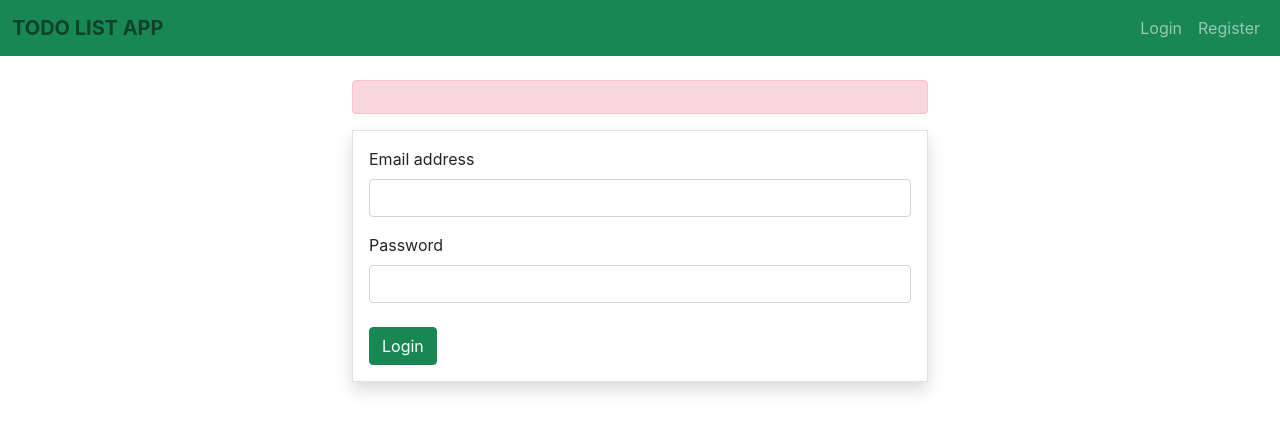
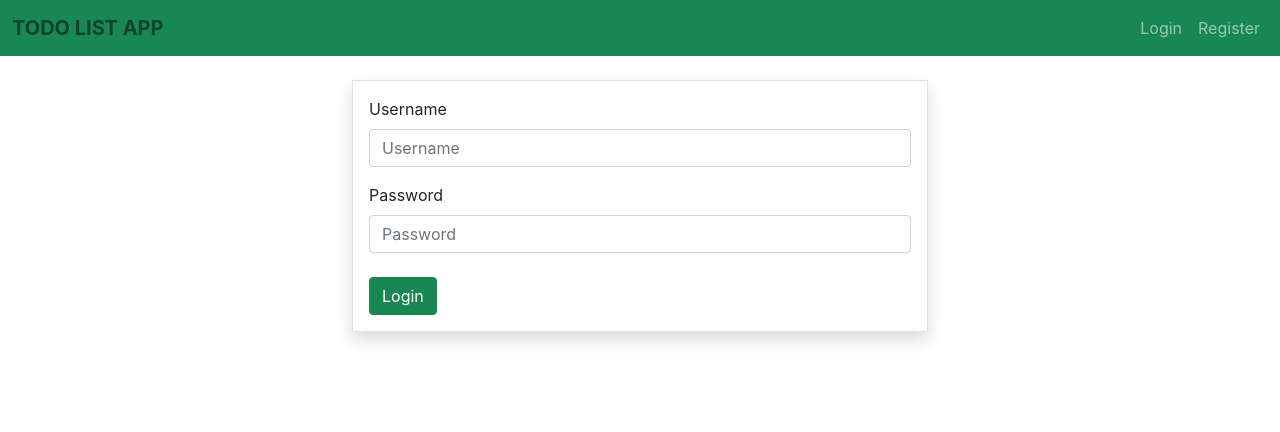
Before and after one commit to earth824/cc9-react-basic-todo-list, a React (Create React App) app: page /login in a window 1280 px wide. Shown: the top 432 px of the page. Built offline with nearby package versions, Linux system fonts and the light colour scheme.

Commit message:
finished login

```diff
--- a/package.json
+++ b/package.json
@@ -7,6 +7,7 @@
     "@testing-library/jest-dom": "^5.14.1",
     "@testing-library/react": "^11.2.7",
     "@testing-library/user-event": "^12.8.3",
+    "axios": "^0.21.4",
     "bootstrap": "^5.0.2",
     "bootstrap-icons": "^1.5.0",
     "faker": "^5.5.3",
--- a/src/App.js
+++ b/src/App.js
@@ -1,26 +1,39 @@
-import { BrowserRouter, Switch, Route } from 'react-router-dom';
+import { useContext } from 'react';
+import { Switch, Route, Redirect } from 'react-router-dom';
 import './App.css';
 import Container from './components/Container';
 import Header from './components/Header';
-import { AuthContextProvider } from './contexts/authContext';
-import Home from './pages/Home';
-import Login from './pages/Login';
-import Register from './pages/Register';
+import { AuthContext } from './contexts/authContext';
+import routes from './config/route';
 
 function App() {
+  const { user } = useContext(AuthContext);
+  const role = user ? 'user' : 'guest';
+  // routes[role] = [{ path:, component: }, ...]
   return (
-    <BrowserRouter>
-      <AuthContextProvider>
+    <>
       <Header />
       <Container>
         <Switch>
+          {routes[role].route.map(item => (
+            <Route key={item.path} exact path={item.path} component={item.component} />
+          ))}
+          <Redirect to={routes[role].redirect} />
+          {/* {user ? (
+            <>
+              <Route exact path="/" component={Home} />
+              <Redirect to="/" />
+            </>
+          ) : (
+            <>
               <Route path="/login" component={Login} />
               <Route path="/register" component={Register} />
-            <Route path="/" component={Home} />
+              <Redirect to="/login" />
+            </>
+          )} */}
         </Switch>
       </Container>
-      </AuthContextProvider>
-    </BrowserRouter>
+    </>
   );
 }
 
--- a/src/components/Header.js
+++ b/src/components/Header.js
@@ -1,9 +1,20 @@
 import { useContext } from 'react';
-import { Link } from 'react-router-dom';
+import { Link, useHistory } from 'react-router-dom';
 import { AuthContext } from '../contexts/authContext';
+import { removeToken } from '../services/localStorage';
 
 function Header() {
-  const { user } = useContext(AuthContext);
+  const { user, setUser } = useContext(AuthContext);
+
+  const history = useHistory();
+
+  const handleClickLogout = e => {
+    e.preventDefault();
+    removeToken();
+    setUser(null);
+    history.push('/login');
+  };
+
   return (
     <nav className="navbar navbar-expand-sm sticky-top navbar-dark bg-success">
       <div className="container-fluid">
@@ -20,7 +31,7 @@ function Header() {
                   </Link>
                 </li>
                 <li className="nav-item">
-                  <a href="/" className="nav-link">
+                  <a href="/" className="nav-link" onClick={handleClickLogout}>
                     Logout
                   </a>
                 </li>
--- a/src/components/LoginForm.js
+++ b/src/components/LoginForm.js
@@ -1,18 +1,56 @@
-function LoginForm() {
+import { useContext, useState } from 'react';
+import { useHistory } from 'react-router-dom';
+import axios from '../config/axios';
+import jwtDecode from 'jwt-decode';
+import { AuthContext } from '../contexts/authContext';
+import { setToken } from '../services/localStorage';
+
+function LoginForm(props) {
+  const [username, setUsername] = useState('');
+  const [password, setPassword] = useState('');
+
+  const { setUser } = useContext(AuthContext);
+
+  const history = useHistory();
+
+  const handleSubmitLogin = async e => {
+    e.preventDefault();
+    try {
+      const res = await axios.post('/login', { username, password });
+      setToken(res.data.token);
+      setUser(jwtDecode(res.data.token));
+      history.push('/');
+    } catch (err) {
+      if (err.response && err.response.status === 400) {
+        props.setError('Invalid username or password');
+        setTimeout(() => props.setError(''), 5000);
+        console.clear();
+      }
+    }
+  };
+
   return (
     <div className="border shadow p-3 mb-4">
-      <form>
+      <form onSubmit={handleSubmitLogin}>
         <div className="mb-3">
-          <label for="" className="form-label">
-            Email address
-          </label>
-          <input type="text" className="form-control" />
+          <label className="form-label">Username</label>
+          <input
+            type="text"
+            className="form-control"
+            placeholder="Username"
+            value={username}
+            onChange={e => setUsername(e.target.value)}
+          />
         </div>
         <div className="mb-4">
-          <label for="" className="form-label">
-            Password
-          </label>
-          <input type="password" className="form-control" />
+          <label className="form-label">Password</label>
+          <input
+            type="password"
+            className="form-control"
+            placeholder="Password"
+            value={password}
+            onChange={e => setPassword(e.target.value)}
+          />
         </div>
         <button type="submit" className="btn btn-success">
           Login
--- a/src/components/Notification.js
+++ b/src/components/Notification.js
@@ -1,5 +1,5 @@
 function Notification({ message, color }) {
-  return <div class={`alert alert-${color ?? 'danger'}`}>{message}</div>;
+  return <div className={`alert alert-${color ?? 'danger'}`}>{message}</div>;
 }
 
 export default Notification;
--- /dev/null
+++ b/src/config/axios.js
@@ -0,0 +1,6 @@
+import axios from 'axios';
+import { API_URL } from './env';
+
+axios.defaults.baseURL = API_URL;
+
+export default axios;
--- /dev/null
+++ b/src/config/env.js
@@ -0,0 +1,3 @@
+const API_URL = 'http://localhost:8030';
+
+export { API_URL };
--- /dev/null
+++ b/src/config/route.js
@@ -0,0 +1,30 @@
+import Home from '../pages/Home';
+import Login from '../pages/Login';
+import Register from '../pages/Register';
+
+const route = {
+  user: {
+    route: [
+      {
+        path: '/',
+        component: Home
+      }
+    ],
+    redirect: '/'
+  },
+  guest: {
+    route: [
+      {
+        path: '/login',
+        component: Login
+      },
+      {
+        path: '/register',
+        component: Register
+      }
+    ],
+    redirect: '/login'
+  }
+};
+
+export default route;
--- a/src/index.js
+++ b/src/index.js
@@ -5,10 +5,16 @@ import 'bootstrap-icons/font/bootstrap-icons.css';
 import './index.css';
 import App from './App';
 import reportWebVitals from './reportWebVitals';
+import { BrowserRouter } from 'react-router-dom';
+import { AuthContextProvider } from './contexts/authContext';
 
 ReactDOM.render(
   <React.StrictMode>
-    <App />
+    <BrowserRouter>
+      <AuthContextProvider>
+        <App />
+      </AuthContextProvider>
+    </BrowserRouter>
   </React.StrictMode>,
   document.getElementById('root')
 );
--- a/src/pages/Login.js
+++ b/src/pages/Login.js
@@ -1,11 +1,13 @@
+import { useState } from 'react';
 import LoginForm from '../components/LoginForm';
 import Notification from '../components/Notification';
 
 function Login() {
+  const [error, setError] = useState('');
   return (
     <>
-      <Notification />
-      <LoginForm />
+      {error && <Notification message={error} />}
+      <LoginForm setError={setError} />
     </>
   );
 }
```
Also changed, not shown: 1 other file (tests, documents, lock files or other folders). Lines whose indentation alone changed are shown as unchanged.
